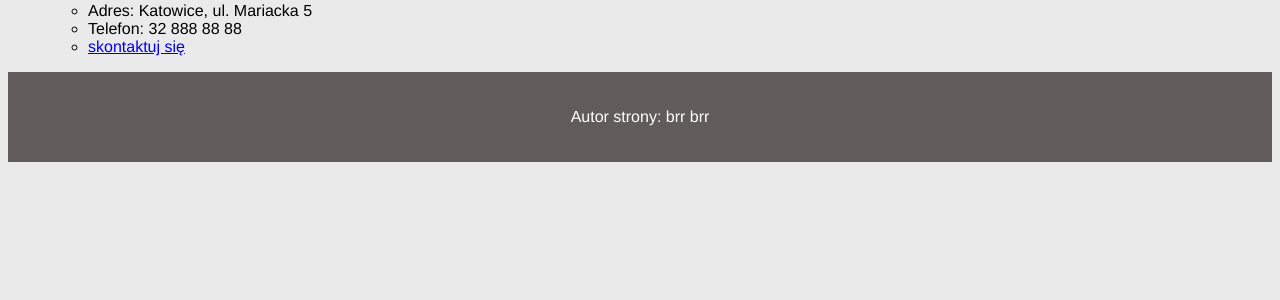
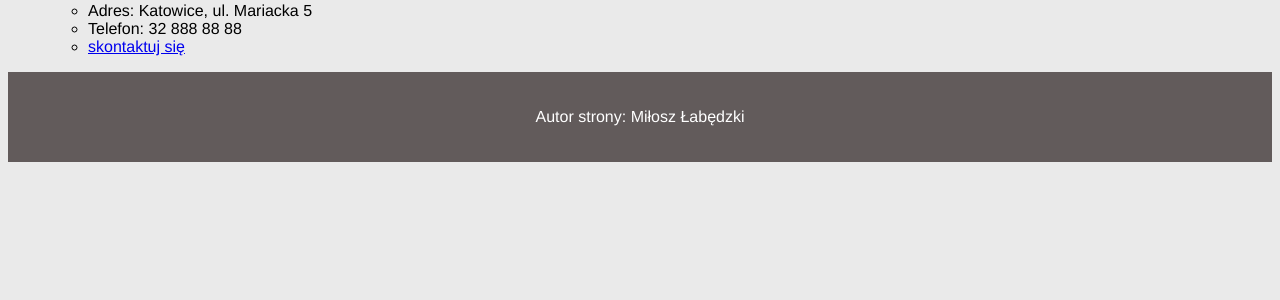
Before and after one commit to milosz-labedzki/INF03-Exam-Solutions, a PHP site: page / in a window 1280 px wide. Shown: the part 399-699 px from the top of the page. Run offline with PHP 8.4, Linux system fonts and the light colour scheme.

Commit message:
Update index.php

```diff
--- a/inf03_2025_01_01/index.php
+++ b/inf03_2025_01_01/index.php
@@ -50,7 +50,7 @@
 
 
     <footer>
-        <p>Autor strony: brr brr</p>
+        <p>Autor strony: Miłosz Łabędzki</p>
     </footer>
 </body>
 </html>
```
